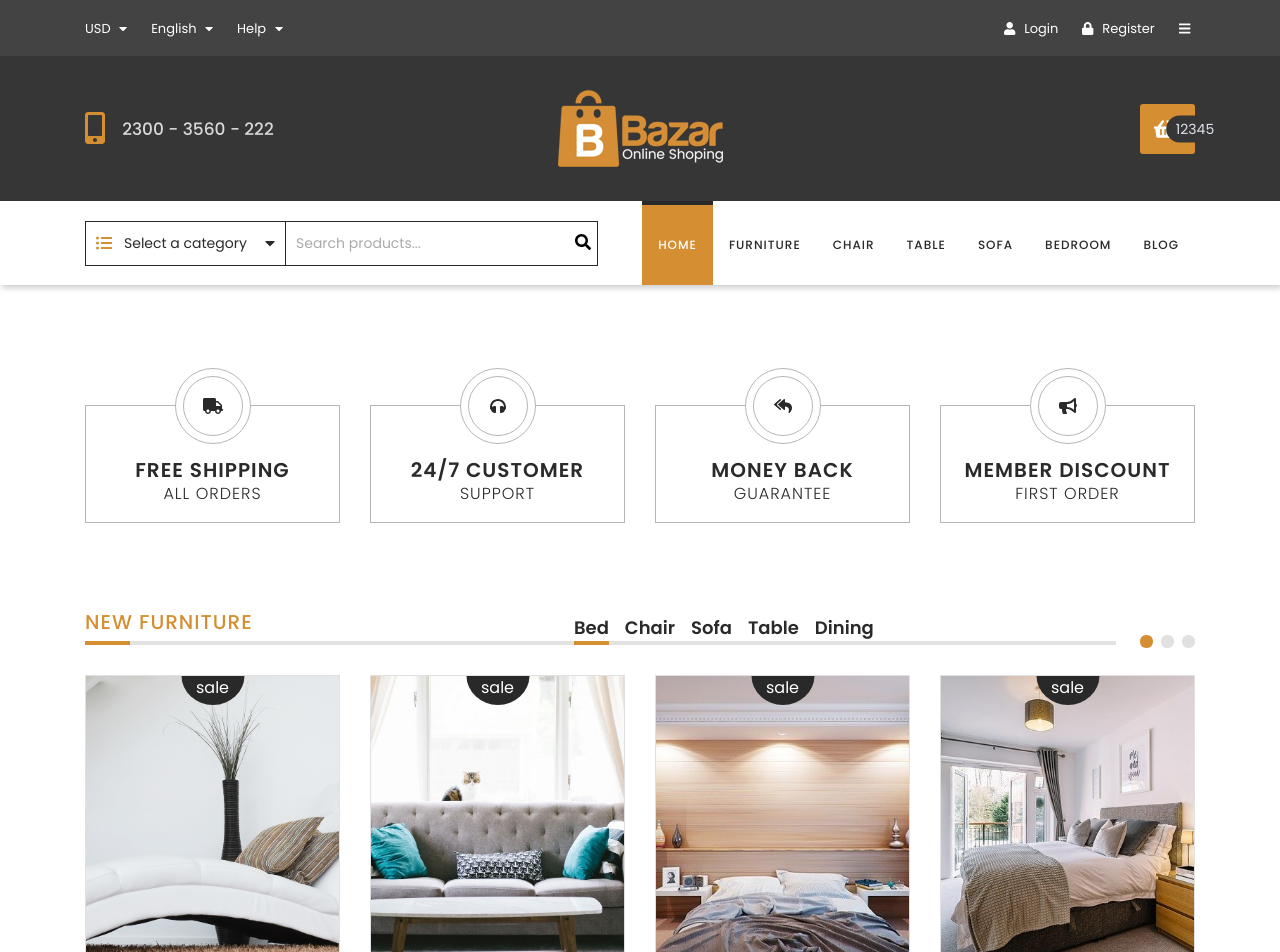
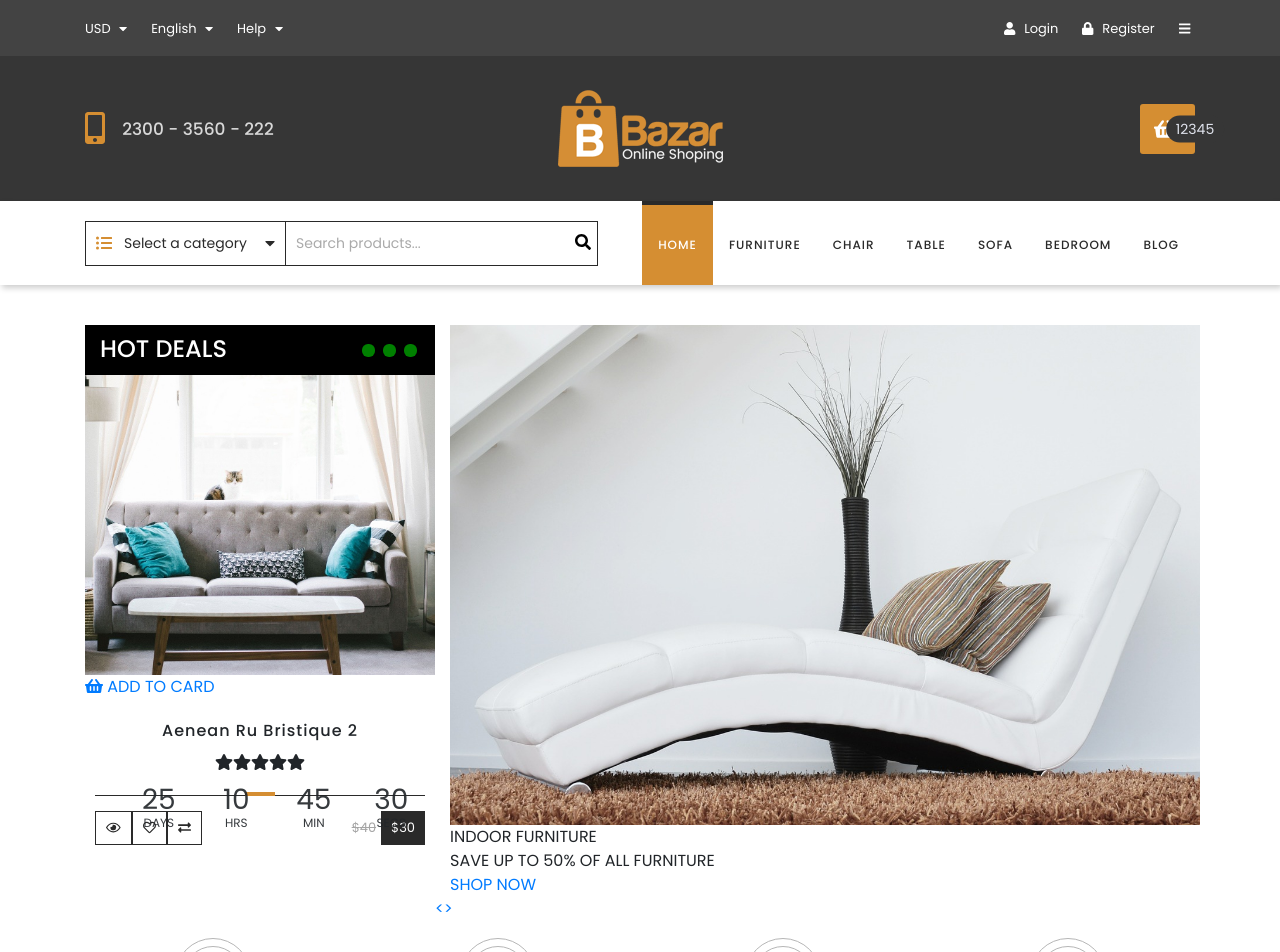
Before and after one commit to kamilwilk95/wdp-2204-02, a React (Create React App) app: page / in a window 1280 px wide. Shown: the top 952 px of the page. Built offline with nearby package versions, Linux system fonts and the light colour scheme.

Commit message:
add component promoted

```diff
--- /dev/null
+++ b/src/components/features/Promoted/Promoted.js
@@ -0,0 +1,153 @@
+import React from 'react';
+import styles from './Promoted.module.scss';
+import clsx from 'clsx';
+import { FontAwesomeIcon } from '@fortawesome/react-fontawesome';
+import { faStar, faExchangeAlt, faShoppingBasket } from '@fortawesome/free-solid-svg-icons';
+import { faStar as farStar, faEye, faHeart } from '@fortawesome/free-regular-svg-icons';
+import Button from '../../common/Button/Button';
+import initialState from '../../../redux/initialState';
+
+
+
+const Promoted = () => (
+  <div className={styles.root}>
+    <div className='container'>
+      <div className='row'>
+
+        <div className={clsx('col-4',  styles.leftSide)}>
+          <div className={styles.heading}>
+            <div className={clsx(styles.hotDeals, 'col' )}>
+              <h4>HOT DEALS</h4>
+            </div>
+            <div className={clsx('col-4',  styles.dots)}>
+              <ul>
+                <li>
+                  <a href='#' > </a>
+                </li>
+                <li>
+                  <a href='#' > </a>
+                </li>
+                <li>
+                  <a href='#' > </a>
+                </li>
+              </ul>
+            </div>
+          </div>
+
+          <div className={styles.photoBoxLeft}>
+            <img
+              className={styles.imageLeft}
+              alt={'Aenean Ru Bristique'}
+              src={`${process.env.PUBLIC_URL}/images/products/Aenean Ru Bristique 2.jpg`}
+            />
+          </div>
+          <Button>
+            <FontAwesomeIcon className={styles.icon} icon={faShoppingBasket} />
+            <span> ADD TO CARD</span>
+          </Button>
+          <div className={styles.time}>
+            <div className='row d-flex justify-content-evenly'>
+              <div className={clsx('col-3', styles.timeBox)}>
+                <div className={styles.timeValue}>
+                  <span>25</span>
+                </div>
+                <div className={styles.timeUnit}>
+                  <span>DAYS</span>
+                </div>
+              </div>
+              <div className={clsx('col-3', styles.timeBox)}>
+                <div className={styles.timeValue}>
+                  <span>10</span>
+                </div>
+                <div className={styles.timeUnit}>
+                  <span>HRS</span>
+                </div>
+              </div>
+              <div className={clsx('col-3', styles.timeBox)}>
+                <div className={styles.timeValue}>
+                  <span>45</span>
+                </div>
+                <div className={styles.timeUnit}>
+                  <span>MIN</span>
+                </div>
+              </div>
+              <div className={clsx('col-3', styles.timeBox)}>
+                <div className={styles.timeValue}>
+                  <span>30</span>
+                </div>
+                <div className={styles.timeUnit}>
+                  <span>SECS</span>
+                </div>
+              </div>
+            </div>
+          </div>
+
+          <div className={styles.content}>
+            <h5>Aenean Ru Bristique 2</h5>
+            <div className={styles.stars}>
+              <FontAwesomeIcon icon={faStar}></FontAwesomeIcon>
+              <FontAwesomeIcon icon={faStar}></FontAwesomeIcon>
+              <FontAwesomeIcon icon={faStar}></FontAwesomeIcon>
+              <FontAwesomeIcon icon={faStar}></FontAwesomeIcon>
+              <FontAwesomeIcon icon={faStar}></FontAwesomeIcon>
+            </div>
+          </div>
+          <div className={styles.line}></div>
+          <div className={styles.actions}>
+            <div className={styles.outlines}>
+              <Button variant='outline' className={styles.icon}>
+                <FontAwesomeIcon icon={faEye}>Favorite</FontAwesomeIcon>
+              </Button>
+              <Button variant='outline' className={styles.icon}>
+                <FontAwesomeIcon icon={faHeart}>Favorite</FontAwesomeIcon>
+              </Button>
+              <Button variant='outline' className={styles.icon}>
+                <FontAwesomeIcon icon={faExchangeAlt}>Add to compare</FontAwesomeIcon>
+              </Button>
+            </div>
+            <div className={styles.pricesContainer}>
+              <div className={styles.oldPrice}>
+                ${initialState.products[2].oldPrice}
+              </div>
+              <div className={styles.price}>
+                <Button noHover variant='small'>
+                  ${initialState.products[2].price}
+                </Button>
+              </div>
+            </div>
+          </div>
+        </div>
+
+        <div className={clsx('col-8',  styles.rightSide)}>
+          <div className={styles.photoBoxRight}>
+            <img
+              className={styles.imageRight}
+              alt={'Aenean Ru Bristique'}
+              src={`${process.env.PUBLIC_URL}/images/products/Aenean Ru Bristique 1.jpg`}
+            />
+          </div>
+          <div className={styles.shadowWrapper}></div>
+          <div className={styles.shadowTitle}>
+            INDOOR <span>FURNITURE</span>
+            <div className={styles.shadowSubtitle}>SAVE UP TO 50% OF ALL FURNITURE</div>
+          </div>
+          <div className={styles.centerButton}>
+            <Button variant='big'>SHOP NOW</Button>
+          </div>
+          <div className={styles.shadowButtonsWrapper}>
+            <div className='row'>
+              <div className={styles.buttonLong}>
+                <Button variant='long'>{'<'}</Button>
+              </div>
+              <div className={styles.buttonLong}>
+                <Button variant='long'>{'>'}</Button>
+              </div>
+            </div>
+          </div>
+        </div>
+      </div>
+    </div>
+  </div>
+);
+
+export default Promoted;
--- /dev/null
+++ b/src/components/features/Promoted/Promoted.module.scss
@@ -0,0 +1,202 @@
+@import "../../../styles/settings.scss";
+
+.root {
+  padding-top: 40px;
+
+  .leftSide {
+
+    .heading {
+      height: 50px;
+      background-color: black;
+
+      .hotDeals {
+        padding-top: 10px;
+        font-size: 20px;
+        color:white;
+      }
+
+      .dots {
+        position: absolute;
+        right: 0;
+        top: 0;
+
+        ul {
+          margin: 0;
+          padding: 0 0 0 1rem;
+          list-style: none;
+          transform: translateY(15px);
+
+          li {
+            display: inline-block;
+            margin-left: 0.5rem;
+
+            a {
+              display: block;
+              width: 13px;
+              height: 13px;
+              border-radius: 6px;
+              background-color: green;
+              font-size: 0;
+            }
+          }
+        }
+      }
+    }
+    .photoBoxLeft {
+      position: relative;
+      height: 300px;;
+      background: {
+        color: #f4f5f7;
+        size: contain;
+        position: center;
+        repeat: no-repeat;
+      }
+      overflow: hidden;
+      align-items: flex-end;
+
+      .imageLeft{
+        object-fit: cover;
+        width: 100%;
+        height: 100%;
+      }
+    }
+    .time {
+      position: absolute;
+      padding: 0 50px;
+      margin-top: 80px;
+      height: 60px;
+      width: 100%;
+      z-index: 90;
+      background-color: transparent;
+      opacity: 90%;
+
+     .timeBox {
+      display: block;
+      margin: 0;
+      height: 60px;
+      text-align: center;
+      //color: $timer-font-color;
+      border-radius: 50%;
+      //background-color: $timer-backgorund;
+
+        .timeValue {
+          margin: 7px 0 0;
+          font-size: 28px;
+          line-height: 1;
+        }
+
+        .timeUnit {
+          font-size: 12px;
+        }
+      }
+    }
+
+  &:hover {
+    .button{
+      visibility: visible;
+      z-index: 2;
+    }
+  }
+
+    .content {
+      text-align: center;
+      padding: 20px;
+
+      h5 {
+        //color: $productBox-hover;
+        font-size: 16px;
+        line-height: 24px;
+        letter-spacing: 1px;
+      }
+
+      .stars {
+        a {
+          text-decoration: none;
+          color: gold;
+        }
+      }
+    }
+
+    .line {
+      margin: 0 10px;
+      border-bottom: 1px solid #2a2a2a;
+      position: relative;
+
+      &::before {
+        content: "";
+        position: absolute;
+        bottom: -1px;
+        left: 50%;
+        width: 30px;
+        border-bottom: 4px solid $productBox-hover;
+        transform: translateX(-50%);
+      }
+    }
+
+    .actions {
+      padding: 15px 10px 10px 10px;
+      display: flex;
+      justify-content: space-between;
+      align-items: center;
+    }
+
+    .outlines {
+      display: flex;
+      justify-content: center;
+      align-items: center;
+      flex-wrap: wrap;
+    }
+
+    .comparing {
+      background-color: $darkOrange;
+    }
+
+    .pricesContainer {
+      display: flex;
+      justify-content: center;
+      align-items: center;
+      flex-wrap: wrap-reverse;
+      gap: 5px;
+
+      .oldPrice {
+        text-decoration: line-through;
+        font-size: 13px;
+        color: $productBox-old-price;
+      }
+
+      .noOldPrice {
+        display: none;
+      }
+    }
+
+    .outlines .buttonFavorite:hover, .isFavorite {
+      border: 1px solid $productBox-hover;
+      background-color: $productBox-hover;
+      color: $productBox-bg;
+    }
+
+    .buttonCompare:hover, .comparing {
+      border: 1px solid $darkOrange;
+      background-color: $darkOrange;
+      color: #ffffff;
+    }
+  }
+
+  .rightSide{
+    max-width: 750px;
+    max-height: 500px;
+    padding: 0;
+
+    .photoBoxRight{
+      position: relative;
+      margin: 0 auto;
+      padding: 0;
+
+      .imageRight {
+        object-fit: cover;
+        width: 100%;
+        height: 100%;
+      }
+    }
+  }
+}
--- a/src/components/views/Homepage/Homepage.js
+++ b/src/components/views/Homepage/Homepage.js
@@ -3,11 +3,13 @@ import React from 'react';
 
 import styles from './Homepage.module.scss';
 
+import Promoted from '../../features/Promoted/Promoted';
 import FeatureBoxes from '../../features/FeatureBoxes/FeatureBoxes';
 import NewFurniture from '../../features/NewFurniture/NewFurnitureContainer';
 
 const Homepage = () => (
   <div className={styles.root}>
+    <Promoted />
     <FeatureBoxes />
     <NewFurniture />
   </div>
```
